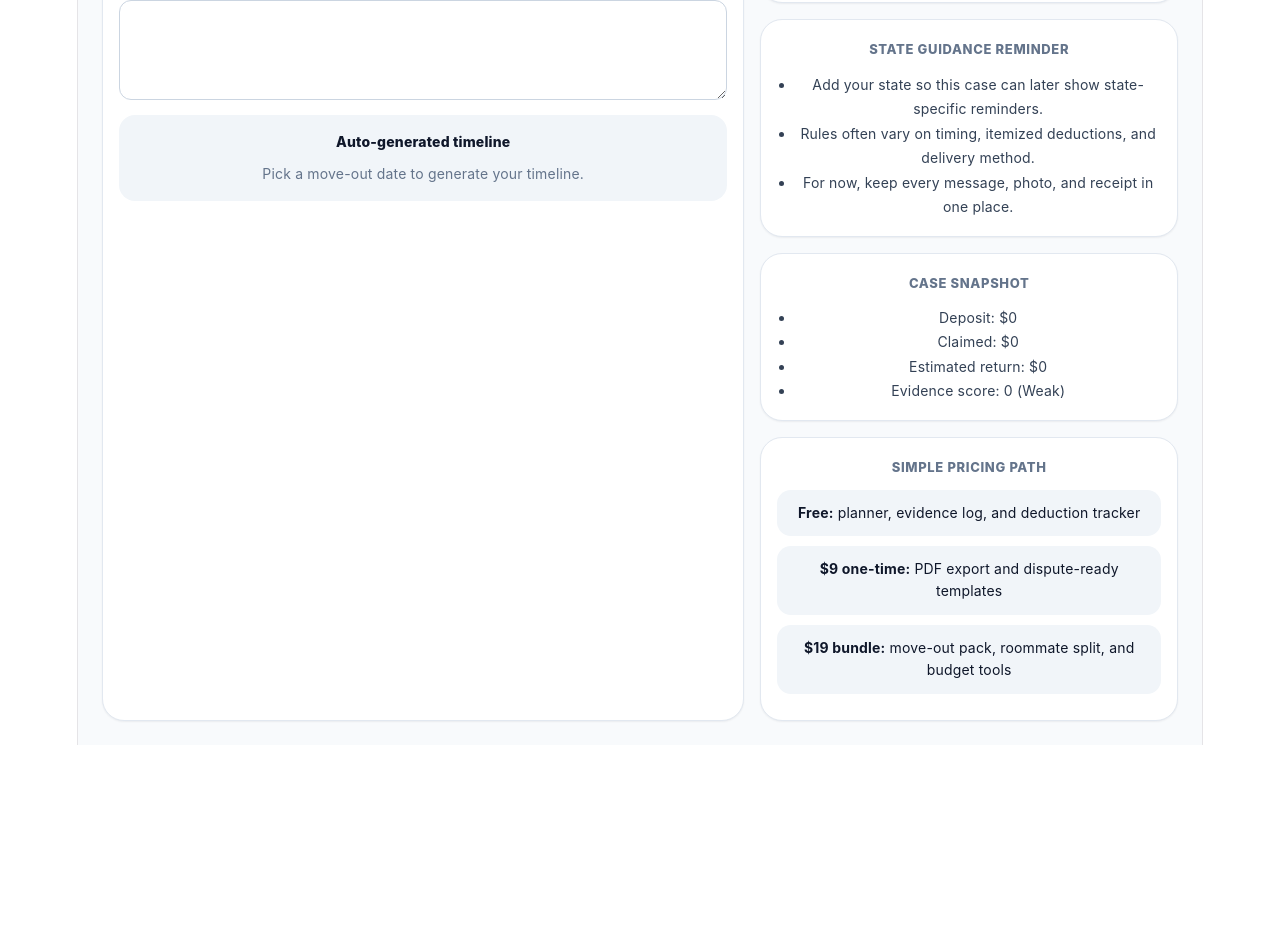
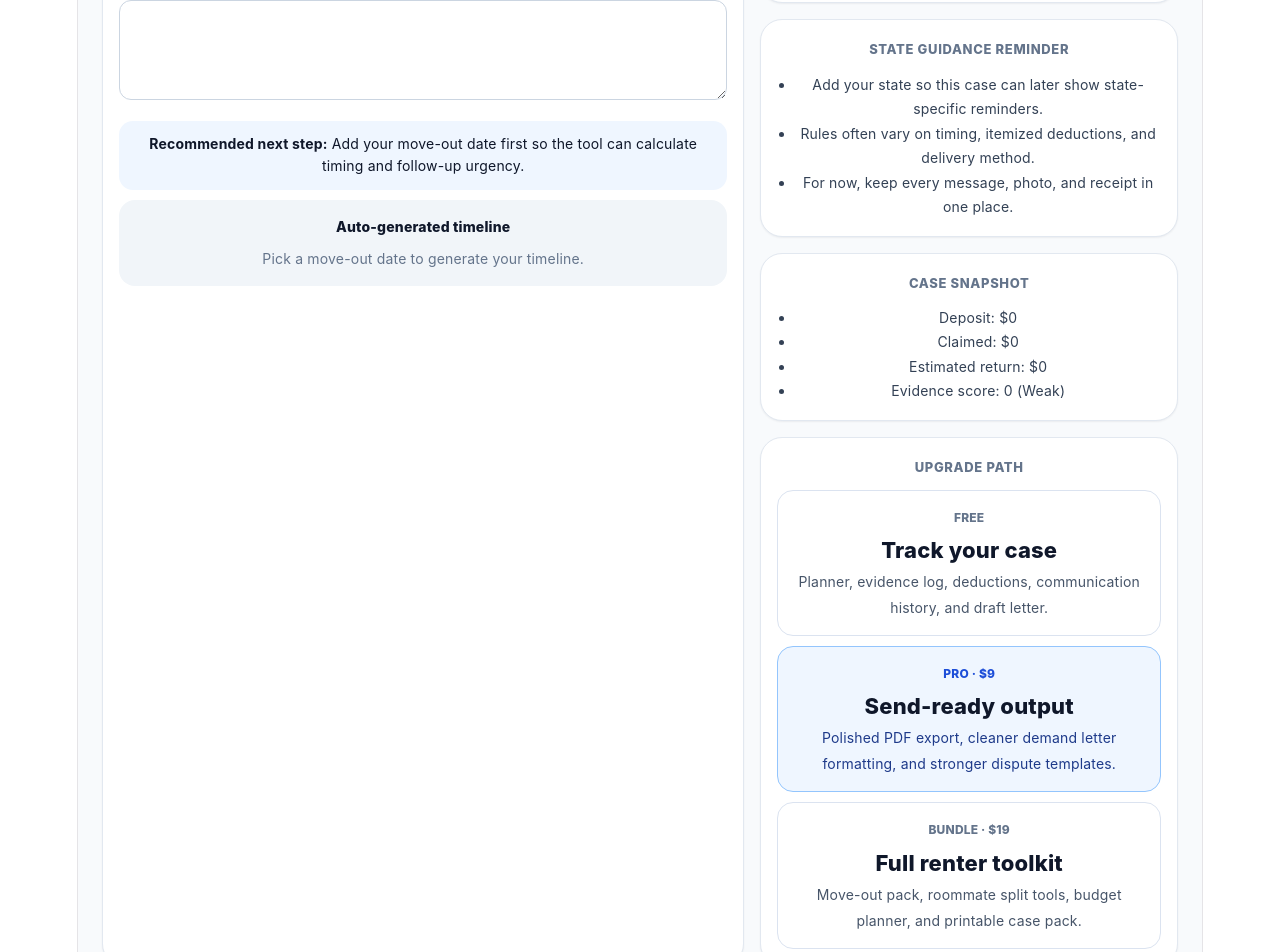
Before and after one commit to rlatjdwhd102677-lang/moveout-toolkit, a React (Vite) app: page / in a window 1280 px wide. Shown: the part 1080-2032 px from the top of the page. Before the commit the page ends 1825 px from the top, so only its background shows below. Built offline with nearby package versions, Linux system fonts and the light colour scheme.

Commit message:
v5 add upgrade path and stronger landing

```diff
--- a/src/App.jsx
+++ b/src/App.jsx
@@ -1,7 +1,7 @@
 import { useEffect, useMemo, useState } from "react";
 
 export default function DepositDefender() {
-  const STORAGE_KEY = "deposit-defender-v4";
+  const STORAGE_KEY = "deposit-defender-v5";
 
   const defaultState = {
     tenantName: "",
@@ -228,6 +228,14 @@ export default function DepositDefender() {
     `Estimated return: $${estimatedReturn.toLocaleString()}`,
     `Evidence score: ${evidenceStrength} (${evidenceLabel})`,
   ];
+
+  const recommendedNextStep = useMemo(() => {
+    if (!data.moveOutDate) return "Add your move-out date first so the tool can calculate timing and follow-up urgency.";
+    if (evidenceCount < 3) return "Add more photos, videos, or file references before relying on your case summary.";
+    if (daysSinceMoveOut !== null && daysSinceMoveOut > 21 && commsCount < 2) return "Log a follow-up communication now so you have a clearer record if the deposit stays delayed.";
+    if (data.issues.some((x) => x.status === "Disputed")) return "Your next best move is to review the demand letter and export a clean case summary.";
+    return "You are in decent shape. Keep logging updates and export a summary if you need to escalate.";
+  }, [data.moveOutDate, evidenceCount, daysSinceMoveOut, commsCount, data.issues]);
 
   const downloadJson = () => {
     const blob = new Blob([JSON.stringify(data, null, 2)], { type: "application/json" });
@@ -648,6 +656,17 @@ export default function DepositDefender() {
       fontSize: "14px",
       lineHeight: 1.6,
     },
+    pricingGrid: {
+      display: "grid",
+      gridTemplateColumns: "1fr",
+      gap: "10px",
+    },
+    pricingCard: {
+      borderRadius: "16px",
+      padding: "14px",
+      border: "1px solid #dbe3f0",
+      background: "#ffffff",
+    },
     toolbar: {
       marginTop: "14px",
       display: "flex",
@@ -700,7 +719,7 @@ export default function DepositDefender() {
             <div style={styles.badge}>Local-first MVP</div>
             <h1 style={styles.h1}>Deposit Defender</h1>
             <div style={styles.mutedHero}>
-              Protect your security deposit with one simple tracker for move-out dates, evidence, deductions, and landlord communication.
+              Track proof, deductions, and landlord communication in one place so you can move faster when your security deposit is delayed or disputed.
             </div>
             <div style={styles.chipRow}>
               <span style={styles.chip}>Timeline generator</span>
@@ -811,6 +830,10 @@ export default function DepositDefender() {
                 <div>
                   <label style={styles.label}>Notes</label>
                   <textarea style={styles.textarea} value={data.notes} onChange={(e) => updateField("notes", e.target.value)} />
+                </div>
+
+                <div style={{ ...styles.box, marginTop: "14px", background: "#eff6ff" }}>
+                  <strong>Recommended next step:</strong> {recommendedNextStep}
                 </div>
 
                 <div style={styles.timelineWrap}>
@@ -946,10 +969,24 @@ export default function DepositDefender() {
             </div>
 
             <div style={{ ...styles.panel, marginTop: "16px" }}>
-              <div style={styles.sideTitle}>Simple pricing path</div>
-              <div style={styles.box}><strong>Free:</strong> planner, evidence log, and deduction tracker</div>
-              <div style={styles.box}><strong>$9 one-time:</strong> PDF export and dispute-ready templates</div>
-              <div style={styles.box}><strong>$19 bundle:</strong> move-out pack, roommate split, and budget tools</div>
+              <div style={styles.sideTitle}>Upgrade path</div>
+              <div style={styles.pricingGrid}>
+                <div style={styles.pricingCard}>
+                  <div style={{ fontSize: "12px", fontWeight: 800, color: "#64748b", textTransform: "uppercase" }}>Free</div>
+                  <div style={{ marginTop: "6px", fontSize: "22px", fontWeight: 800 }}>Track your case</div>
+                  <div style={{ marginTop: "6px", fontSize: "14px", color: "#475569" }}>Planner, evidence log, deductions, communication history, and draft letter.</div>
+                </div>
+                <div style={{ ...styles.pricingCard, border: "1px solid #93c5fd", background: "#eff6ff" }}>
+                  <div style={{ fontSize: "12px", fontWeight: 800, color: "#1d4ed8", textTransform: "uppercase" }}>Pro · $9</div>
+                  <div style={{ marginTop: "6px", fontSize: "22px", fontWeight: 800 }}>Send-ready output</div>
+                  <div style={{ marginTop: "6px", fontSize: "14px", color: "#1e3a8a" }}>Polished PDF export, cleaner demand letter formatting, and stronger dispute templates.</div>
+                </div>
+                <div style={styles.pricingCard}>
+                  <div style={{ fontSize: "12px", fontWeight: 800, color: "#64748b", textTransform: "uppercase" }}>Bundle · $19</div>
+                  <div style={{ marginTop: "6px", fontSize: "22px", fontWeight: 800 }}>Full renter toolkit</div>
+                  <div style={{ marginTop: "6px", fontSize: "14px", color: "#475569" }}>Move-out pack, roommate split tools, budget planner, and printable case pack.</div>
+                </div>
+              </div>
             </div>
           </div>
         </div>
```
